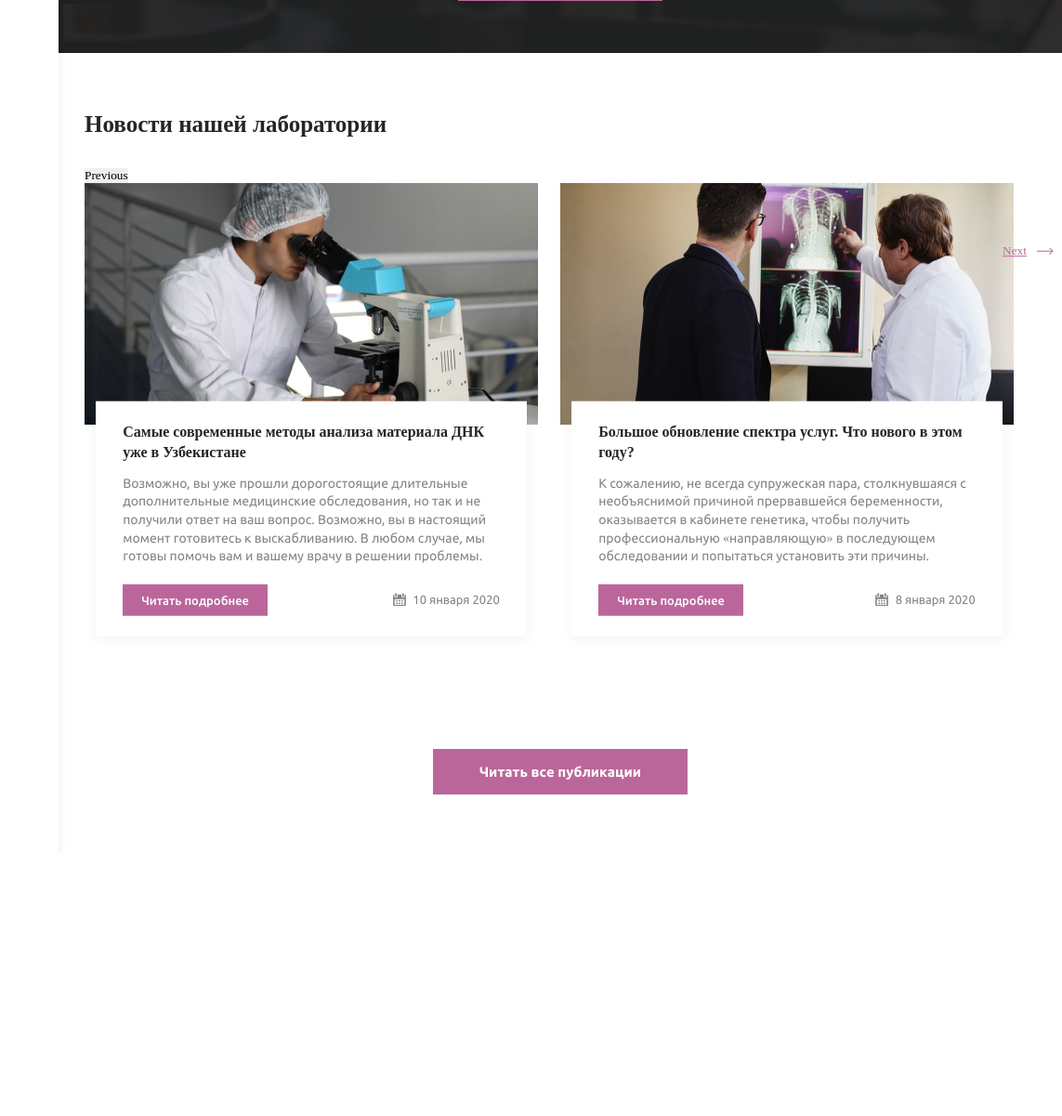
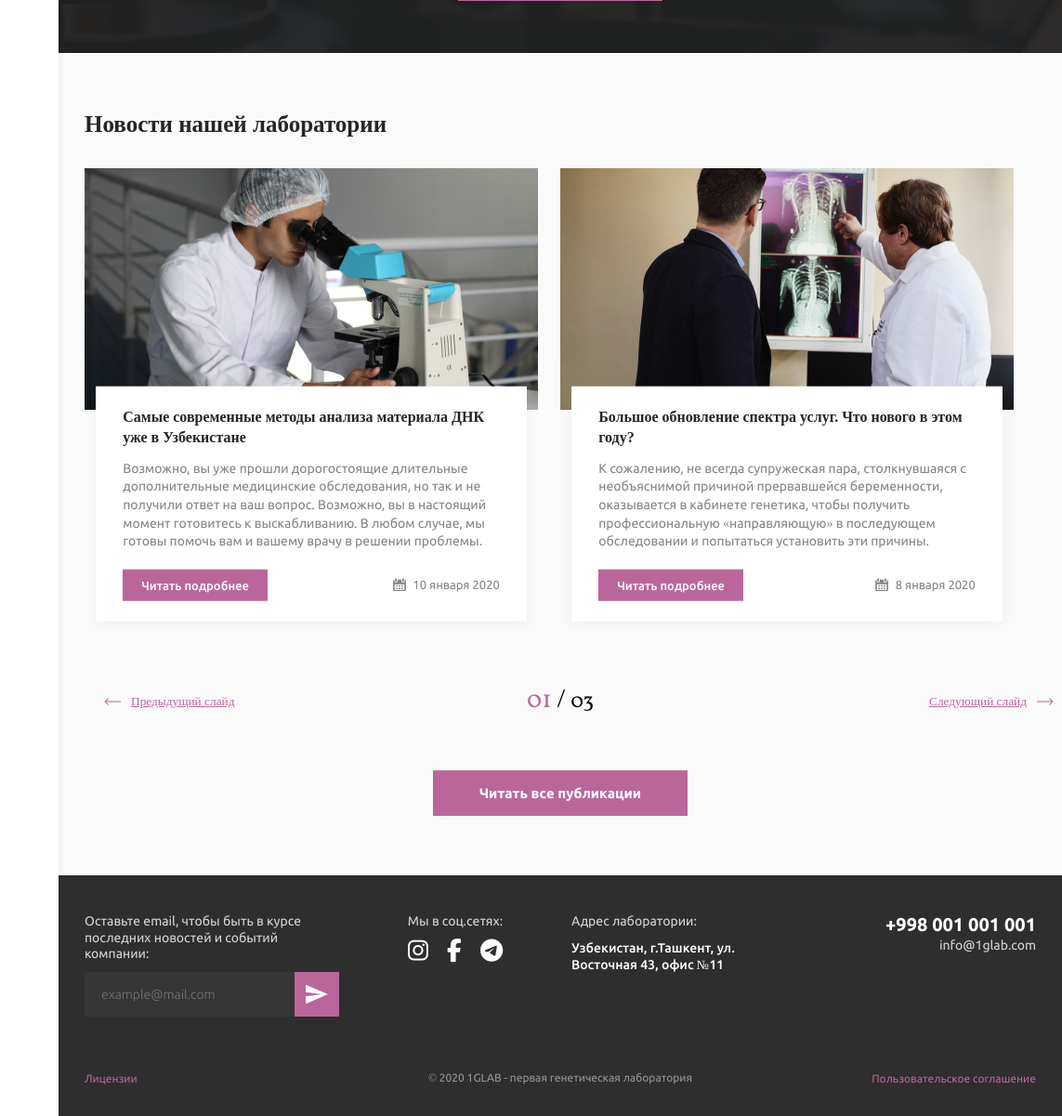
Before and after one commit to msheverdin648/genlab, a Django app: page / in a window 1400 px wide. Shown: the part 3820-5021 px from the top of the page at 93% size, without its empty margins (257-1400 px from the left). Before the commit the page ends 4675 px from the top, so only its background shows below. Run offline with Django 3.2, Linux system fonts and the light colour scheme; some libraries are stand-ins or nearby versions; some web fonts are replaced.

Commit message:
make footer and finished news

```diff
--- a/genlab/apps/main_app/static/scripts/script.js
+++ b/genlab/apps/main_app/static/scripts/script.js
@@ -36,7 +36,19 @@ $(document).ready(function(){
     $('.news__slider').slick({
         slidesToShow: 2,
         slidesToScroll: 2,
+        appendArrows: $('.news__navigate'),
+        nextArrow: '<button class="slick-next slick-arrow" aria-label="Next" type="button" style="">Следующий слайд</button>',
+        prevArrow: '<button class="slick-prev slick-arrow" aria-label="Prev" type="button" style="">Предыдущий слайд</button>',
+        dots: true,
     })
+
+
+    $("#slider-nav-2 .num__all").text("0" + $("#slider-2 ul li").length)
+
+    $(".news__slider").on("afterChange", function(event, slick, currentSlide, nextSlide){
+        $("#slider-nav-2 .num__this").text('0' + $('li.slick-active').text());
+        console.log($('li.slick-active button').text())
+    });
 
 
 
--- a/genlab/apps/main_app/static/style/css/style.css
+++ b/genlab/apps/main_app/static/style/css/style.css
@@ -298,23 +298,6 @@
           align-items: center;
 }
 
-.header__slider__item__content__navigate .num {
-  font-family: 'Vollkorn';
-  font-weight: 400;
-  font-style: normal;
-  font-size: 27px;
-  line-height: 38px;
-}
-
-.header__slider__item__content__navigate .num__this {
-  color: #BB669B;
-  font-size: 27px;
-}
-
-.header__slider__item__content__navigate .num__all {
-  font-size: 23px;
-}
-
 .header__slider__item__content__navigate__next {
   font-size: 12px;
   color: #BB669B;
@@ -390,8 +373,53 @@
   background: url("../../img/next-arrow.svg") center no-repeat;
 }
 
+.num {
+  font-family: 'Vollkorn';
+  font-weight: 400;
+  font-style: normal;
+  font-size: 27px;
+  line-height: 38px;
+}
+
+.num__this {
+  color: #BB669B;
+  font-size: 27px;
+}
+
+.num__all {
+  font-size: 23px;
+}
+
 .slick-arrows {
   position: absolute;
+}
+
+.slick-dots {
+  display: none !important;
+}
+
+.slick-prev {
+  position: absolute;
+  top: 70px;
+  left: 0;
+  background-color: transparent;
+  color: #BB669B;
+  text-decoration: underline;
+  -webkit-transform: translateY(70%);
+          transform: translateY(70%);
+  padding-left: 50px;
+}
+
+.slick-prev::before {
+  content: "";
+  position: absolute;
+  top: 0;
+  left: 0;
+  width: 20px;
+  height: 100%;
+  background: url("../../img/next-arrow.svg") center no-repeat;
+  -webkit-transform: translateX(100%) rotate(180deg);
+          transform: translateX(100%) rotate(180deg);
 }
 
 .slick-next {
@@ -987,6 +1015,7 @@
 
 .news {
   padding: 62px 0 80px 0;
+  background: #FAFAFA;
 }
 
 .news__header {
@@ -1126,6 +1155,181 @@
   color: #ffffff;
 }
 
+.news__navigate {
+  position: relative;
+  text-align: center;
+  -webkit-transform: translateY(100%);
+          transform: translateY(100%);
+}
+
+.news__navigate button {
+  -webkit-transform: translateY(-350%);
+          transform: translateY(-350%);
+}
+
+.footer {
+  padding: 41px 0 31px 0;
+  background: #2E2E2E;
+}
+
+.row {
+  display: -webkit-box;
+  display: -ms-flexbox;
+  display: flex;
+}
+
+.row:first-child {
+  margin-bottom: 57px;
+}
+
+.row__column {
+  -webkit-box-flex: 1;
+      -ms-flex: 1 1 25%;
+          flex: 1 1 25%;
+}
+
+.row__column:nth-child(2) {
+  text-align: center;
+}
+
+.row__column__title {
+  color: #D7D7D7;
+  font-family: 'Ubuntu';
+  font-weight: 400;
+  font-style: normal;
+  font-size: 14px;
+  line-height: 17.77px;
+  margin-bottom: 10px;
+}
+
+.row__column__socials {
+  font-size: 25px;
+}
+
+.row__column__socials i {
+  color: #ffffff;
+}
+
+.row__column__socials a:nth-child(2) {
+  margin: 0 14px;
+}
+
+.row__column__adress {
+  font-family: 'Ubuntu';
+  font-weight: 500;
+  font-style: normal;
+  font-size: 14px;
+  line-height: 18.9px;
+  color: #ffffff;
+}
+
+.row__column__phone {
+  display: block;
+  color: #ffffff;
+  font-family: 'Ubuntu';
+  font-weight: 700;
+  font-style: normal;
+  font-size: 20px;
+  line-height: 22.98px;
+  margin-bottom: 3px;
+  text-align: end;
+}
+
+.row__column__phone:active, .row__column__phone:visited, .row__column__phone:hover {
+  color: #ffffff;
+}
+
+.row__column__mail {
+  display: block;
+  font-family: 'Ubuntu';
+  font-weight: 400;
+  font-style: normal;
+  font-size: 14px;
+  line-height: 16.09px;
+  color: #D7D7D7;
+  text-align: end;
+}
+
+.row__column__mail:active, .row__column__mail:visited, .row__column__mail:hover {
+  color: #D7D7D7;
+}
+
+.row__column__link {
+  position: relative;
+  font-family: 'Ubuntu';
+  font-weight: 500;
+  font-style: normal;
+  color: #BB669B;
+  font-size: 14px;
+  line-height: 19px;
+  -webkit-text-decoration-line: underline;
+          text-decoration-line: underline;
+  padding: 0 0 0 30px;
+  text-decoration: none;
+  font-size: 12px;
+  font-family: 'Ubuntu';
+  font-weight: 400;
+  font-style: normal;
+}
+
+.row__column__link:visited, .row__column__link:active, .row__column__link:hover {
+  color: #BB669B;
+}
+
+.row__column__link::before {
+  content: "";
+  position: absolute;
+  top: 0;
+  left: 0;
+  width: 20px;
+  height: 100%;
+  background: url("../../img/next-arrow.svg") center no-repeat;
+}
+
+.row__column__link::before {
+  display: none;
+}
+
+.row__column__link_1 {
+  padding: 0;
+  text-align: left;
+}
+
+.row__column__link_2 {
+  display: block;
+  text-align: end;
+}
+
+.row__column__copyright {
+  font-family: 'Ubuntu';
+  font-weight: 400;
+  font-style: normal;
+  color: #979797;
+  font-size: 12px;
+  line-height: 17.76px;
+}
+
+.send {
+  display: -webkit-box;
+  display: -ms-flexbox;
+  display: flex;
+}
+
+.send__input {
+  padding: 16px 0px 16px 18px;
+  font-size: 14px;
+  font-family: 'Ubuntu';
+  font-weight: 300;
+  font-style: normal;
+  background: #363636;
+  color: #6D6D6D;
+}
+
+.send__button {
+  padding: 12px;
+  background: #BB669B;
+}
+
 .wrapper {
   display: -webkit-box;
   display: -ms-flexbox;
--- /dev/null
+++ b/genlab/apps/main_app/static/style/sass/_footer.sass
@@ -0,0 +1,90 @@
+.footer
+    padding: 41px 0 31px 0
+    background: #2E2E2E
+    &__row
+
+
+.row
+    display: flex
+    &:first-child
+        margin-bottom: 57px
+    &__column
+        flex: 1 1 25%
+        &:nth-child(2)
+            text-align: center
+        &__title
+            color: #D7D7D7
+            +u_normal
+            font-size: 14px
+            line-height: 17.77px
+            margin-bottom: 10px
+        &__send
+
+        &__socials
+            font-size: 25px
+            i
+                color: #ffffff
+            a
+                &:nth-child(2)
+                    margin: 0 14px
+
+        &__adress
+            +u_medium
+            font-size: 14px
+            line-height: 18.9px
+            color: #ffffff
+        &__phone
+            display: block
+            color: #ffffff
+            +u_bold
+            font-size: 20px
+            line-height: 22.98px
+            margin-bottom: 3px
+            text-align: end
+            &:active,
+            &:visited,
+            &:hover
+                color: #ffffff
+
+        &__mail
+            display: block
+            +u_normal
+            font-size: 14px
+            line-height: 16.09px
+            color: #D7D7D7
+            text-align: end
+            &:active,
+            &:visited,
+            &:hover
+                color:  #D7D7D7
+
+        &__link
+            +links
+            text-decoration: none
+            font-size: 12px
+            +u_normal
+            &::before
+                display: none
+            &_1
+                padding:  0
+                text-align: left
+            &_2
+                display: block
+                text-align: end
+        &__copyright
+            +u_normal
+            color: #979797
+            font-size: 12px
+            line-height: 17.76px
+
+.send
+    display: flex
+    &__input
+        padding: 16px 0px 16px 18px
+        font-size: 14px
+        +u_light
+        background: #363636
+        color: #6D6D6D
+    &__button
+        padding: 12px
+        background: $pink
--- a/genlab/apps/main_app/static/style/sass/_header-slider.sass
+++ b/genlab/apps/main_app/static/style/sass/_header-slider.sass
@@ -20,15 +20,7 @@
                     display: flex
                     justify-content: space-between
                     align-items: center
-                    .num
-                        +vol_normal
-                        font-size: 27px
-                        line-height: 38px
-                        &__this
-                            color: $pink
-                            font-size: 27px
-                        &__all
-                            font-size: 23px
+
                     &__next
                         font-size: 12px
                         color: $pink
@@ -84,15 +76,46 @@
                         background: url('../../img/next-arrow.svg') center no-repeat
 
 
+.num
+    +vol_normal
+    font-size: 27px
+    line-height: 38px
+    &__this
+        color: $pink
+        font-size: 27px
+    &__all
+        font-size: 23px
+
+
 
 
 .slick
     &-arrows
         position: absolute
 
+    &-dots
+        display: none !important
 
     &-track
     &-prev
+        position: absolute
+        top: 70px
+        left: 0
+        background-color: transparent
+        color: $pink
+        text-decoration: underline
+        transform: translateY(70%)
+        padding-left: 50px
+        &::before
+            content: ""
+            position: absolute
+            top: 0
+            left: 0
+            width: 20px
+            height: 100%
+            background: url('../../img/next-arrow.svg') center no-repeat
+            transform: translateX(100%) rotate(180deg)
+
 
     &-next
         position: absolute
--- a/genlab/apps/main_app/static/style/sass/_home.sass
+++ b/genlab/apps/main_app/static/style/sass/_home.sass
@@ -350,6 +350,7 @@
 
 .news
     padding: 62px 0 80px 0
+    background: #FAFAFA
     &__header
         +header_style
         margin-bottom: 33px
@@ -421,3 +422,9 @@
         &__link
             +buttons
             font-size: 15px
+    &__navigate
+        position: relative
+        text-align: center
+        transform: translateY(100%)
+        button
+            transform: translateY(-350%)
--- a/genlab/apps/main_app/static/style/sass/style.sass
+++ b/genlab/apps/main_app/static/style/sass/style.sass
@@ -2,6 +2,7 @@
 @import 'sidebar'
 @import 'header-slider'
 @import 'home'
+@import 'footer'
 
 .wrapper
     display: flex
--- a/templates/base.html
+++ b/templates/base.html
@@ -20,6 +20,7 @@
             {% block content %}
 
             {% endblock content %}
+            {% include "include/footer.html" %}
         </div>
     </div>
 
--- a/templates/home.html
+++ b/templates/home.html
@@ -229,7 +184,7 @@
                 Новости нашей лаборатории
             </h2>
             <!--Слайдер-->
-            <div class="news__slider slider">
+            <div class="news__slider slider" id="slider-2">
                 <div class="slider__item slide">
                     <div class="slide__content">
                         <div class="slide__content__image ibg"><img src="{% static 'img/news-slide_1.png' %}" alt=""></div>
@@ -296,8 +251,30 @@
                         </div>
                     </div>
                 </div>
+                <div class="slider__item slide">
+                    <div class="slide__content">
+                        <div class="slide__content__image ibg"><img src="{% static 'img/news-slide_2.png' %}" alt=""></div>
+                        <div class="slide__content__text">
+                            <h3 class="slide__content__text__header">Lorem ipsum dolor sit amet consectetur adipisicing elit. Voluptatem, quibusdam?</h3>
+                            <p class="slide__content__text__description">Lorem ipsum dolor sit amet consectetur adipisicing elit. Perferendis, fugit nulla. Ullam, assumenda modi officiis velit eaque ipsa animi eum et obcaecati error, reiciendis itaque similique est, iste sint illum.</p>
+                            <div class="slide__content__text__more">
+                                <button class="slide__content__text__more__button">Читать подробнее</button>
+                                <span class="slide__content__text__more__date">8 января 2020</span>
+                            </div>
+                        </div>
+                    </div>
+                </div>
+
+
             </div>
             <!--Конец слайдера-->
+            <div class="news__navigate">
+                    <p class="num" id="slider-nav-2">
+                        <span class="num__this">01</span>
+                        /
+                        <span class="num__all">03</span>
+                    </p>
+            </div>
             <div class="news__button">
                 <a href="" class="news__button__link">Читать все публикации</a>
             </div>
--- /dev/null
+++ b/templates/include/footer.html
@@ -0,0 +1,47 @@
+{% load static %}
+
+<footer class="footer">
+    <div class="container">
+        <div class="footer__row row">
+            <div class="row__column">
+                <h3 class="row__column__title">Оставьте email, чтобы быть в курсе последних новостей и событий компании:</h3>
+                <div class="row__column__send send">
+                    <input type="text" class="send__input" placeholder="example@mail.com">
+                    <button class="send__button"><img src="{% static 'img/plane.svg' %}" alt=""></button>
+                </div>
+            </div>
+            <div class="row__column">
+                <h3 class="row__column__title">Мы в соц.сетях:</h3>
+                <div class="row__column__socials">
+                    <a href=""><i class="fa fa-instagram" aria-hidden="true"></i></a>
+                    <a href=""><i class="fa fa-facebook" aria-hidden="true"></i></a>
+                    <a href=""><i class="fab fa-telegram-plane" aria-hidden="true"></i></a>
+                </div>
+            </div>
+            <div class="row__column">
+                <h3 class="row__column__title">Адрес лаборатории:</h3>
+                <p class="row__column__adress">
+                    Узбекистан, г.Ташкент,
+                    ул. Восточная 43, офис №11
+                </p>
+            </div>
+            <div class="row__column">
+                <a  href="tel:++998 001 001 001" class="row__column__phone">
+                    +998 001 001 001
+                </a>
+                <a href="mailto:info@1glab.com" class="row__column__mail">info@1glab.com</a>
+            </div>
+        </div>
+        <div class="footer__row row">
+            <div class="row__column">
+                <a href="#" class="row__column__link row__column__link_1">Лицензии</a>
+            </div>
+            <div class="row__column">
+                <p class="row__column__copyright">© 2020 1GLAB - первая генетическая лаборатория</p>
+            </div>
+            <div class="row__column">
+                <a href="#" class="row__column__link row__column__link_2">Пользовательское соглашение</a>
+            </div>
+        </div>
+    </div>
+</footer>
--- /dev/null
+++ b/templates/include/steps.html
@@ -0,0 +1,49 @@
+{% load static %}
+
+
+<!--Блок как сдается анализ-->
+<div class="how">
+    <div class="container">
+        <h3 class="how__subtitle">Как сдается анализ</h3>
+        <h2 class="how__title">5 простых шагов</h2>
+        <div class="how__track track">
+            <div class="track__row row">
+                <div class="row__item">
+                    <div class="row__item__ico"><img src="{% static 'img/pin.svg' %}" alt=""></div>
+                    <h4 class="row__item__header">Первый шаг</h4>
+                    <p class="row__item__description">Найти <a href="">адрес лаборатории</a>
+                        на нашем сайте</p>
+                </div>
+                <div class="row__item">
+                    <div class="row__item__ico"><img src="{% static 'img/lab.svg' %}" alt=""></div>
+                    <h4 class="row__item__header">Второй шаг</h4>
+                    <p class="row__item__description">Сдать анализы в
+                        нашей лаборатории</p>
+                </div>
+                <div class="row__item">
+                    <div class="row__item__ico"><img src="{% static 'img/time.svg' %}" alt=""></div>
+                    <h4 class="row__item__header">третий шаг</h4>
+                    <p class="row__item__description">Ожидать результата
+                        анализа из лаборатории</p>
+                </div>
+            </div>
+            <div class="track__row row">
+                <div class="row__item">
+                    <div class="row__item__ico"><img src="{% static 'img/conversation.svg' %}" alt=""></div>
+                    <h4 class="row__item__header">пятый шаг</h4>
+                    <p class="row__item__description">Записаться на консультацию
+                        по результатам исследования</p>
+                </div>
+                <div class="row__item">
+                    <div class="row__item__ico"><img src="{% static 'img/plan.svg' %}" alt=""></div>
+                    <h4 class="row__item__header">четвертый шаг</h4>
+                    <p class="row__item__description">Получить письмо с результатом анализа
+                        на email. Если информация не поступила,
+                        свяжитесь с <a href="">клиникой в Москве</a></p>
+                </div>
+            </div>
+            <a href="" class="how__track__button">Заявка на анализ</a>
+        </div>
+    </div>
+</div>
+<!--Конец блока-->
```
Also changed, not shown: other parts of templates/home.html (+1 -46 lines), genlab/apps/main_app/static/img/plane.svg (added).
